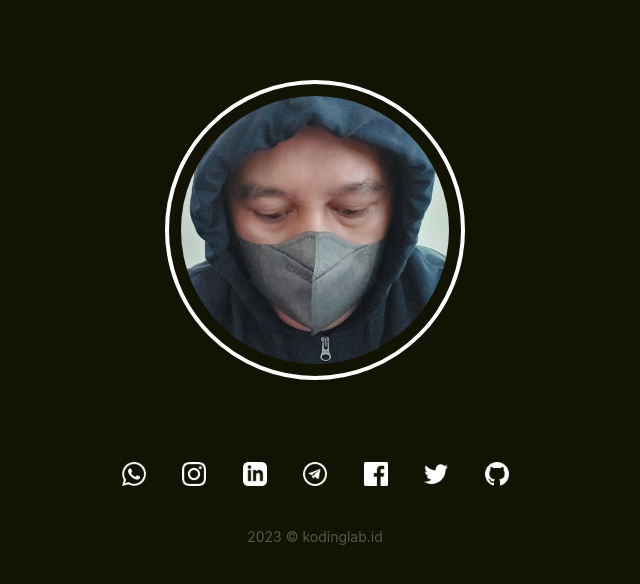
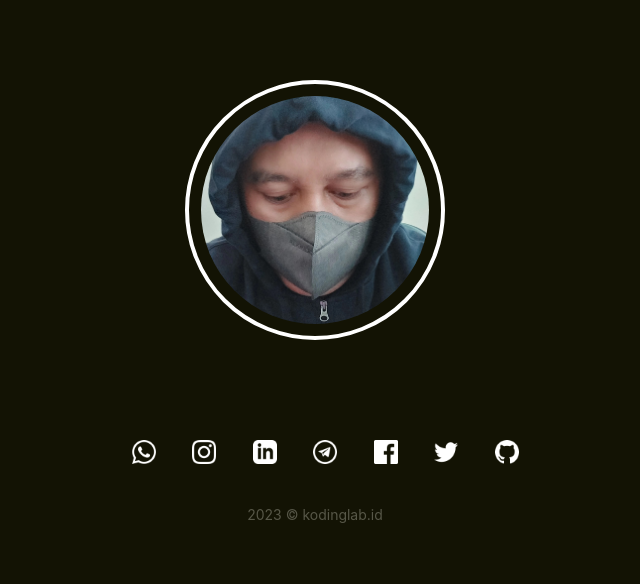
Before and after one commit to kodinglab/web-profile, a plain HTML site: page index.html in a window 1280 px wide. Shown: the whole page, without its empty margins (325-965 px from the left). Drawn offline with nearby package versions, Linux system fonts and the light colour scheme.

Commit message:
Update layout

```diff
--- a/index.html
+++ b/index.html
@@ -14,7 +14,7 @@
 			.circular {
 				border-radius: 50%;
 				padding:12px;
-				width:300px;
+				width:260px;
 				border:4px solid #FFF;
 				margin: 80px 0;
 
@@ -28,7 +28,8 @@
 			}
 
 			.social-container {
-				margin: 0 0 40px 0;
+				margin: 20px 0 40px 20px;
+				line-height:16px;
 			}
 
 			.social {
@@ -37,8 +38,8 @@
 			}
 
 			.social:hover {
-				-webkit-transform: scale(1.3);
-				transform: scale(1.3);
+				-webkit-transform: scale(1.4);
+				transform: scale(1.4);
 				-webkit-transition: .3s ease-in-out;
 				transition: .3s ease-in-out;
 			}
```
